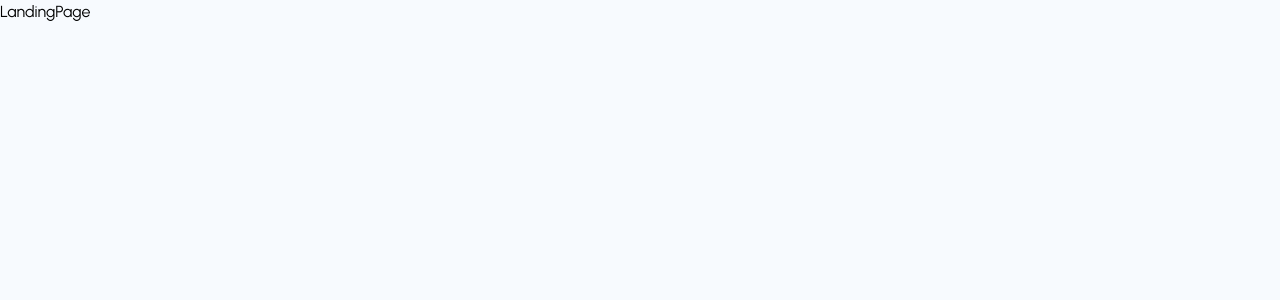
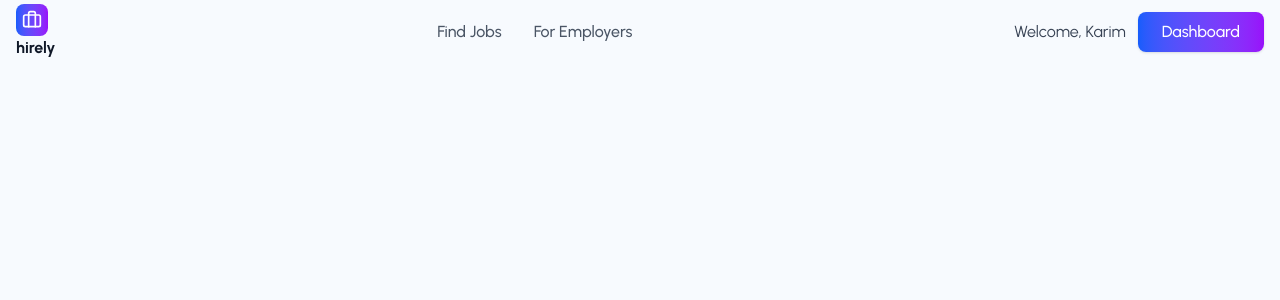
Before and after one commit to kikoNassif/hirely, a React (Vite) app in the folder frontend/hirely/: page / in a window 1280 px wide. Shown: the top 300 px of the page. Built offline with nearby package versions, Linux system fonts and the light colour scheme.

Commit message:
Implemented Header section in landing page

```diff
--- a/frontend/hirely/src/pages/LandingPage/LandingPage.jsx
+++ b/frontend/hirely/src/pages/LandingPage/LandingPage.jsx
@@ -1,8 +1,11 @@
 import React from 'react'
+import Header from './components/Header'
 
 const LandingPage = () => {
   return (
-    <div>LandingPage</div>
+    <div className='min-h-screen'>
+      <Header />
+    </div>
   )
 }
 
--- /dev/null
+++ b/frontend/hirely/src/pages/LandingPage/components/Header.jsx
@@ -0,0 +1,81 @@
+import React from 'react'
+import { motion } from "framer-motion";
+import { Briefcase } from "lucide-react";
+import { useNavigate } from 'react-router-dom';
+
+const Header = () => {
+  const isAuthenticated = true;
+  const user = {fullName: "Karim", role: "employer"};
+  const navigate = useNavigate();
+
+  return <header>
+    <div className="container mx-auto px-4">
+      <div className="flex items-center justify-between h-16">
+        {/* Logo */}
+        <div className=""flex items-center space-x-3>
+          <div className="w-8 h-8 bg-gradient-to-r from-blue-600 to-purple-600 rounded-lg flex items-center justify-center">
+            <Briefcase className="w-5 h-5 text-white" />
+          </div>
+          <span className="Text-xl font-bold text-gray-900">hirely</span>
+        </div>
+        {/* Navigation Links - Hidden on mobile */}
+        <nav className="hidden md:flex items-center space-x-8">
+          <a
+            onClick={() => navigate ("/find-jobs")}
+            className="text-gray-600 hover:text-gray-900 transition-colors font-medium"
+          >
+            Find Jobs
+          </a>
+          <a
+            onClick={() => {
+              navigate(
+                isAuthenticated && user?.role === "employer"
+                ? "/employer-dashbobard"
+                : "/login"
+              )
+            }}
+            className="text-gray-600 hover:text-gray-900 transition-colors font-medium"
+          >
+            For Employers
+          </a>
+        </nav>
+
+        {/* Auth Buttons */}
+        <div className="flex items-center space-x-3">
+          {isAuthenticated ? (
+            <div className="flex items-center space-x-3">
+              <span className="text-gray-700">Welcome, {user?.fullName}</span>
+              <a
+                href={
+                  user?.role === "employer"
+                    ? "/employer-dashboard"
+                    : "/find-jobs"
+                }
+                className="bg-gradient-to-r from-blue-600 to-purple-600 text-white px-6 py-2 rounded-lg font-medium hover:from-blue-700 hover:to-purple-700 transition-all duration-300 shadow-sm hover:shadow-md"
+                >
+                  Dashboard
+                </a>
+            </div>
+          ) : (
+            <>
+              <a
+              href="/login"
+              className="text-gray-600 hover:text-gray-900 transition-colors font-medium px-4 py-2 rounded-lg hover:bg-gray-50"
+              >
+                Login
+              </a>
+              <a
+              href="/signup"
+              className="bg-gradient-to-r from-blue-600 to-pruple-600 text-white px-6 py-2 rounded-lg font-medium hover:from-blue-700 to-purple-700 transition-all duration-300 shadow-sm hover:shadow-md"
+              >
+                Signup
+              </a>
+            </>
+          )}
+        </div>
+      </div>
+    </div>
+  </header>
+}
+
+export default Header
```
